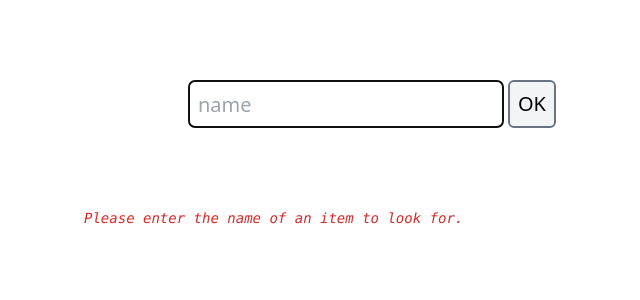
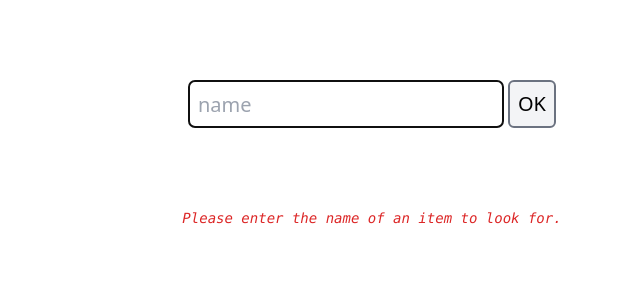
Before and after one commit to altsep/game-prices-client, a Svelte app: page / in a window 1280 px wide. Shown: the top 300 px of the page, without its empty margins (268-908 px from the left). Built offline with nearby package versions, Linux system fonts and the light colour scheme.

Commit message:
style: center top level error

```diff
--- a/src/App.svelte
+++ b/src/App.svelte
@@ -43,7 +43,7 @@
       {/await}
     {/each}
   {:else}
-    <p class="error">Please enter the name of an item to look for.</p>
+    <p class="error text-center">Please enter the name of an item to look for.</p>
   {/if}
 </main>
 
```
